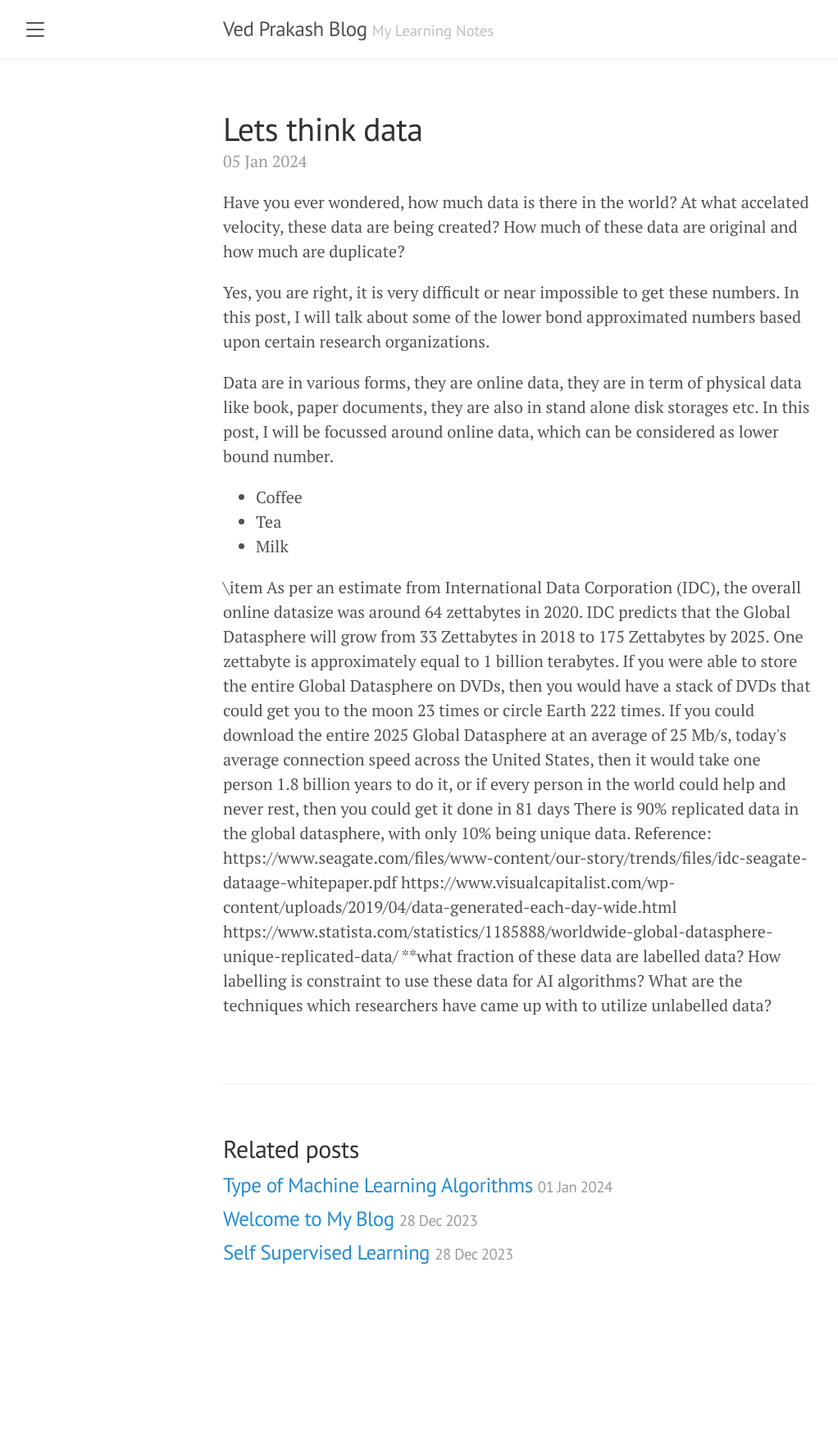
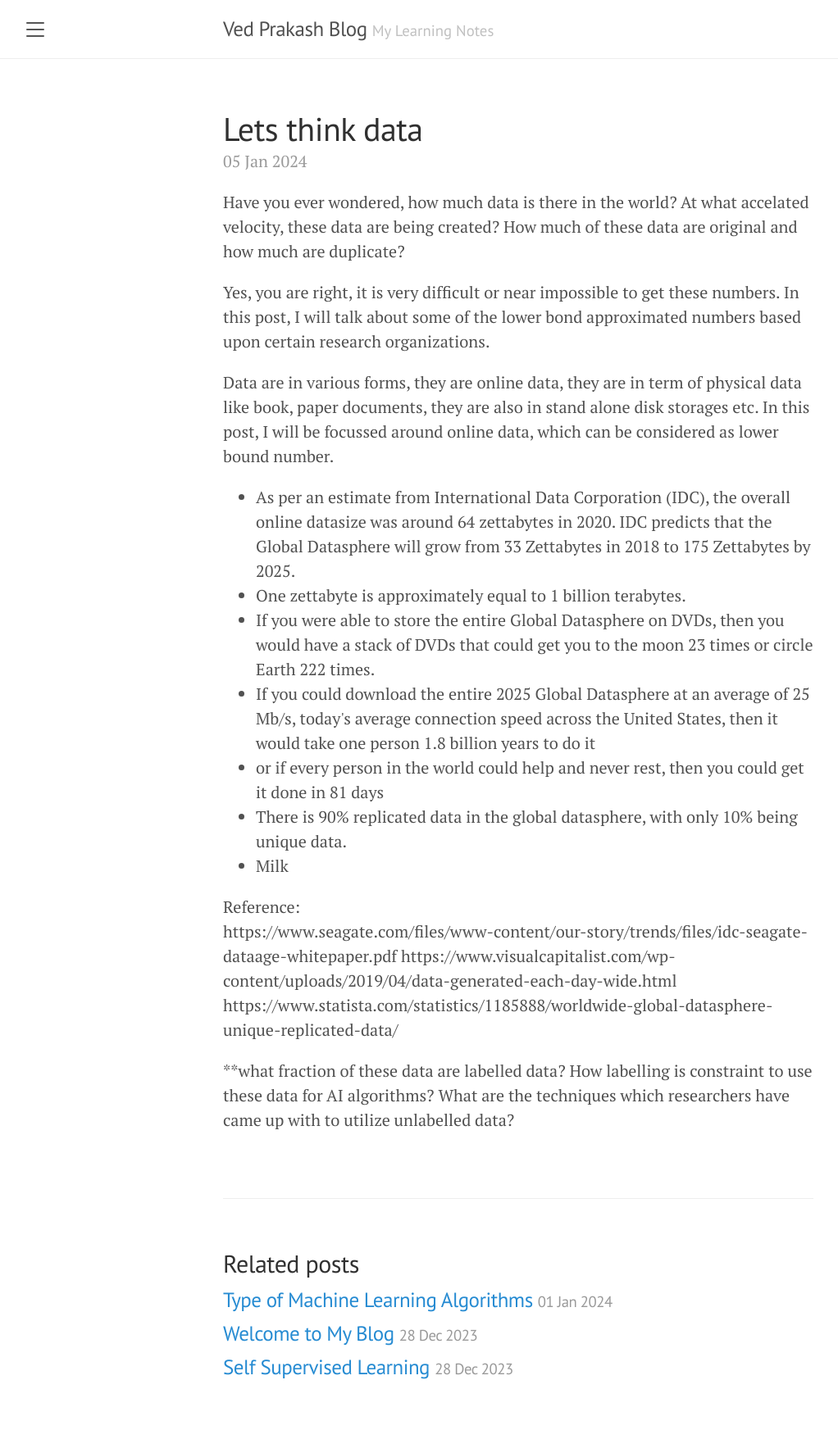
Before and after one commit to Ved-Prakash-Singh/Ved-Prakash-Singh.github.io, a Jekyll site: the page built from _posts/2024-01-05-Lets think data.md, in a window 1280 px wide. Shown: the whole page at 82% size, without its empty margins (8-1030 px from the left). Built offline with Jekyll 4.4.1, drawn with Linux system fonts in a browser that asks for light colours; before the commit the page ends 1605 px from its top, so only the background shows below that.

Commit message:
Update 2024-01-05-Lets think data.md

```diff
--- a/_posts/2024-01-05-Lets think data.md
+++ b/_posts/2024-01-05-Lets think data.md
@@ -9,18 +9,14 @@
 Data are in various forms, they are online data, they are in term of physical data like book, paper documents, they are also in stand alone disk storages etc. In this post, I will be focussed around online data, which can be considered as lower bound number.
 
 <ul>
-  <li>Coffee</li>
-  <li>Tea</li>
+  <li>As per an estimate from International Data Corporation (IDC), the overall online datasize was around 64 zettabytes in 2020. IDC predicts that the Global Datasphere will grow from 33 Zettabytes in 2018 to 175 Zettabytes by 2025.</li>
+  <li>One zettabyte is approximately equal to 1 billion terabytes. </li>
+  <li>If you were able to store the entire Global Datasphere on DVDs, then you would have a stack of DVDs that could get you to the moon 23 times or circle Earth 222 times.</li>
+  <li>If you could download the entire 2025 Global Datasphere at an average of 25 Mb/s, today's average connection speed across the United States, then it would take one person 1.8 billion years to do it</li>
+  <li>or if every person in the world could help and never rest, then you could get it done in 81 days</li>
+  <li>There is 90% replicated data in the global datasphere, with only 10% being unique data.</li>
   <li>Milk</li>
 </ul>
-
-<begin itemize>
-\item As per an estimate from International Data Corporation (IDC), the overall online datasize was around 64 zettabytes in 2020. IDC predicts that the Global Datasphere will grow from 33 Zettabytes in 2018 to 175 Zettabytes by 2025.
-One zettabyte is approximately equal to 1 billion terabytes.
-If you were able to store the entire Global Datasphere on DVDs, then you would have a stack of DVDs that could get you to the moon 23 times or circle Earth 222 times.
-If you could download the entire 2025 Global Datasphere at an average of 25 Mb/s, today's average connection speed across the United States, then it would take one person 1.8 billion years to do it, or if every person in the world could help and never rest, then you could get it done in 81 days
-There is 90% replicated data in the global datasphere, with only 10% being unique data.
-<end itemize>
 
 Reference: <br>
 https://www.seagate.com/files/www-content/our-story/trends/files/idc-seagate-dataage-whitepaper.pdf
```
